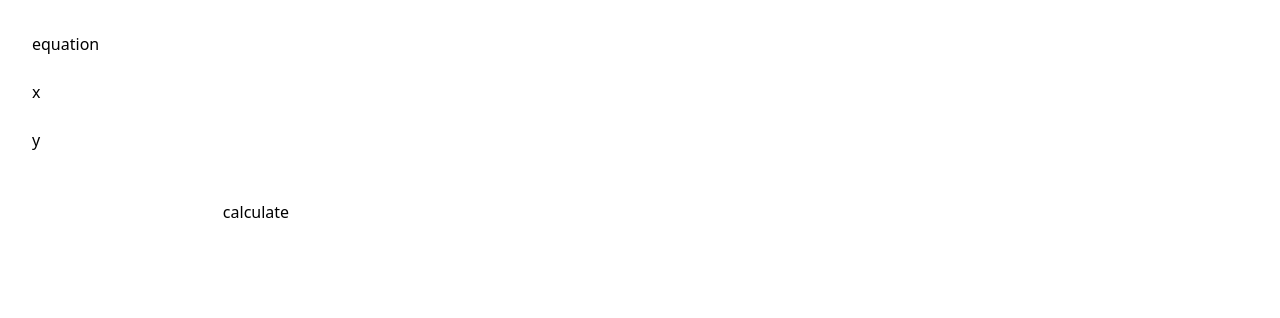
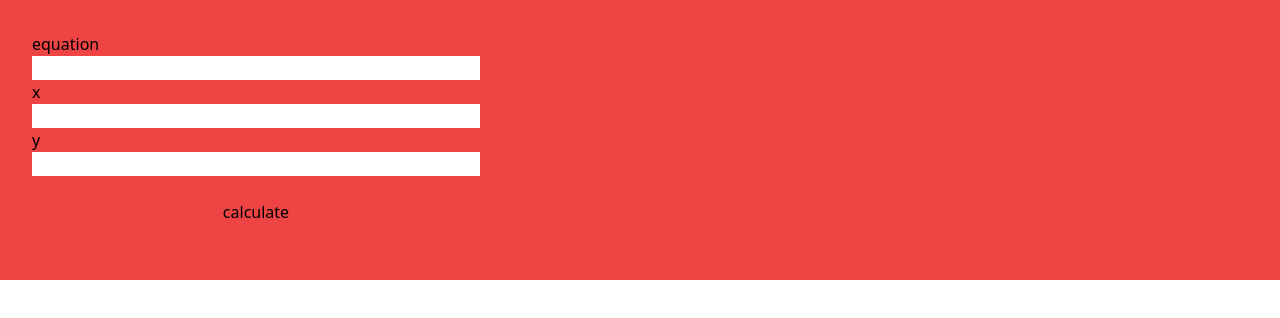
Before and after one commit to aligorgin/JS-yard, a Next.js app: page / in a window 1280 px wide. Shown: the top 318 px of the page. Built offline with nearby package versions, Linux system fonts and the light colour scheme.

Commit message:
testing git

```diff
--- a/src/ui/App.tsx
+++ b/src/ui/App.tsx
@@ -2,7 +2,7 @@ import Parse from "../algorithms/parse";
 
 export default function App(){
     return(
-        <div>
+        <div className={'bg-red-500'}>
             <Parse/>
         </div>
     )
```
